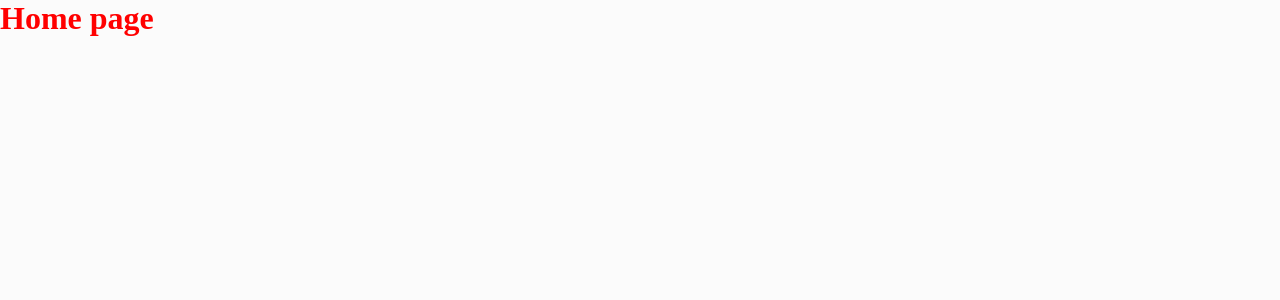
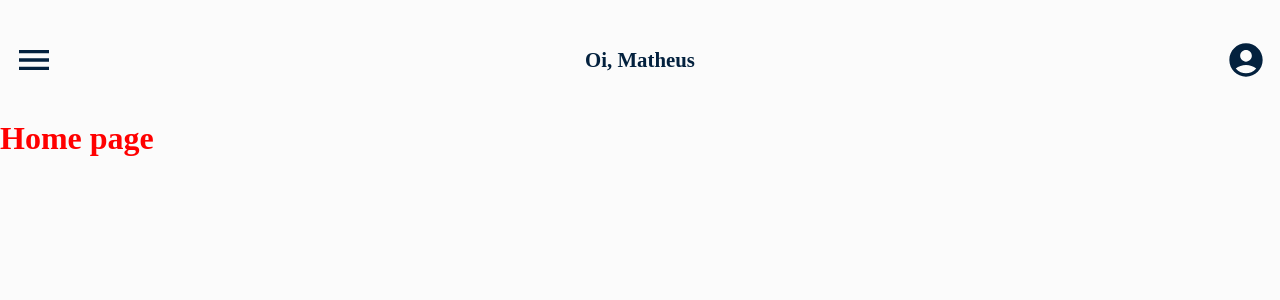
Before and after one commit to matheusjesse/todo-app-nextjs, a Next.js app: page /home in a window 1280 px wide. Shown: the top 300 px of the page. Built offline with nearby package versions, Linux system fonts and the light colour scheme.

Commit message:
chore: Adicionando o header na pagina home

```diff
--- a/pages/home/index.jsx
+++ b/pages/home/index.jsx
@@ -1,10 +1,14 @@
 import HomeContainer from "./style";
+import Header from '../../components/Header'
 
 const Home = () => {
   return (
-    <HomeContainer>
-      <h1>Home page</h1>
-    </HomeContainer>
+    <>
+      <Header />
+      <HomeContainer>
+        <h1>Home page</h1>
+      </HomeContainer>
+    </>
    );
 }
 
```
